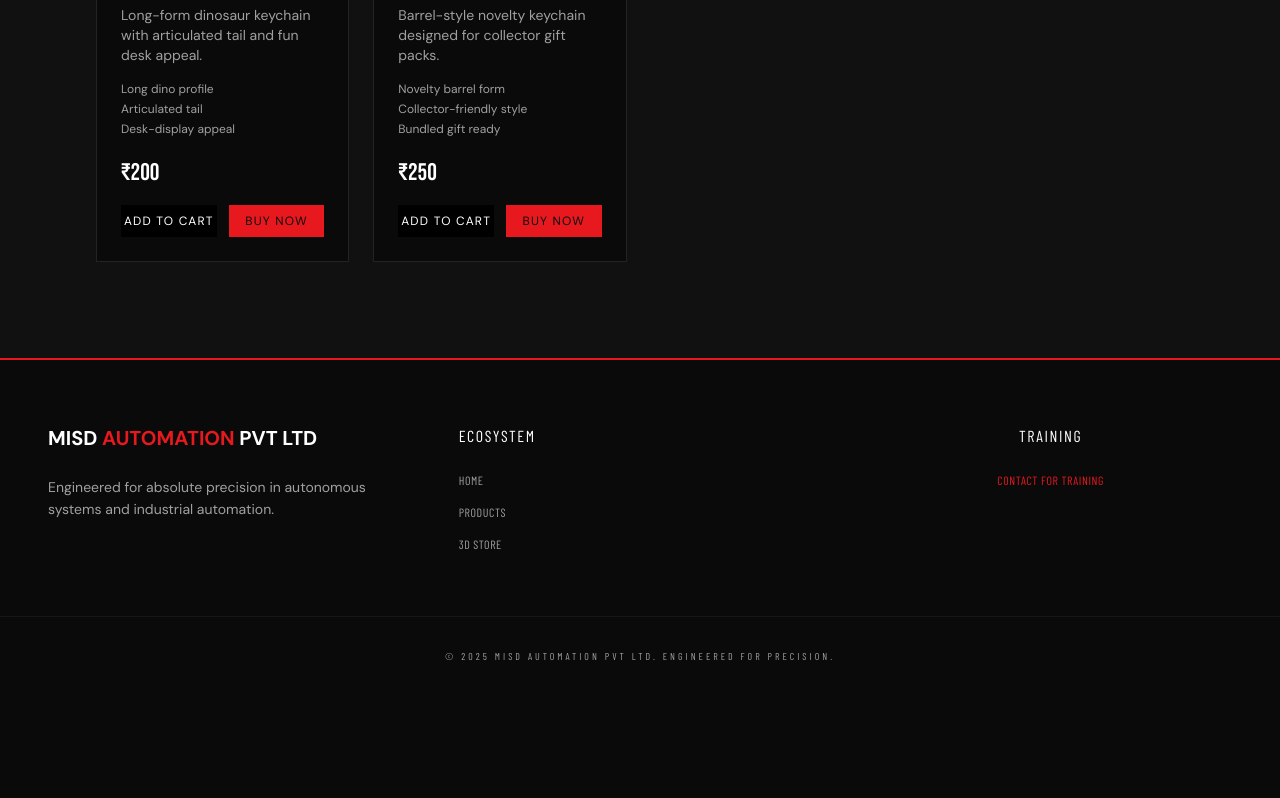
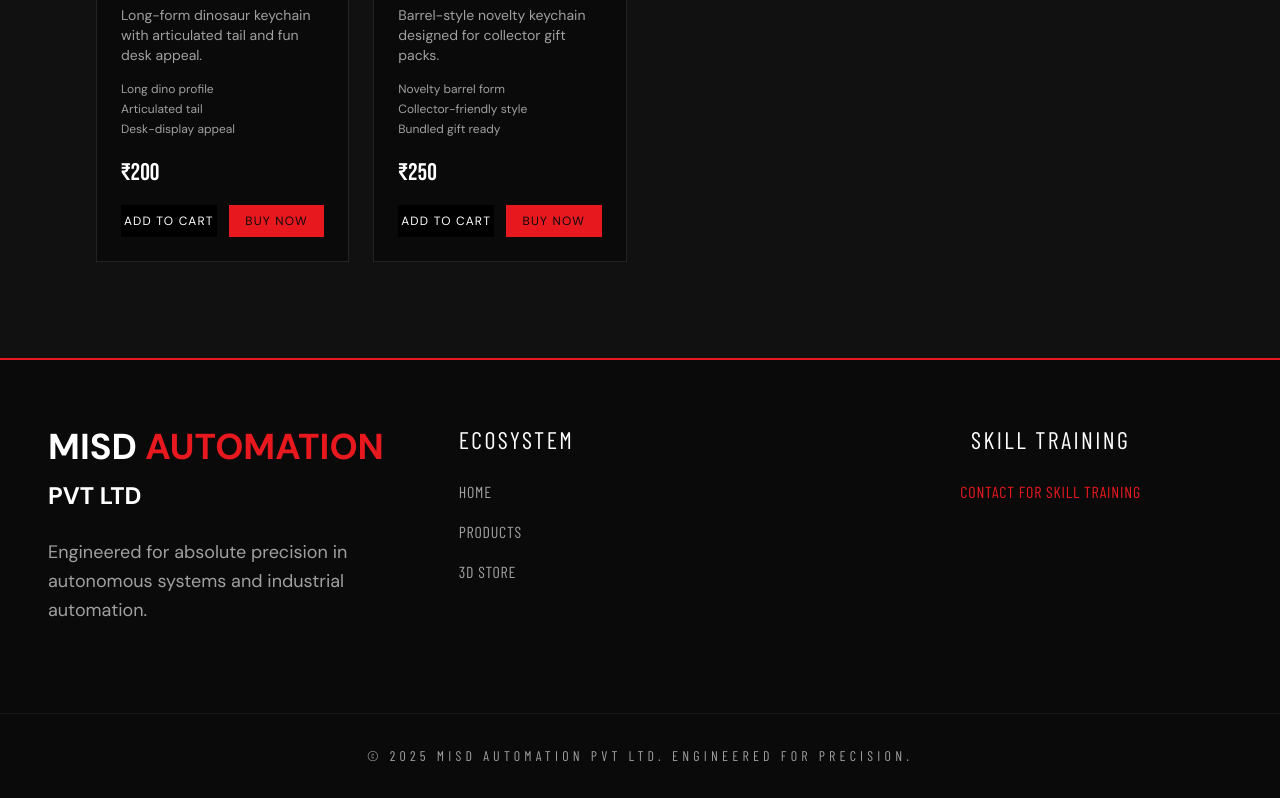
Before and after one commit to Kishoreramu25/MISD_AUTOMATIONS, a website: page 3d-store.html in a window 1280 px wide. Shown: the part 2887-3685 px from the top of the page. Before the commit the page ends 3583 px from the top, so only its background shows below. Drawn offline with nearby package versions, Linux system fonts and the light colour scheme; a web font is replaced by a local one.

Commit message:
Refine footer: Split company name into two lines for improved visual hierarchy across all pages

```diff
--- a/3d-store.html
+++ b/3d-store.html
@@ -319,30 +319,31 @@
 
     </main>
 
+        <!-- Footer -->
     <footer class="bg-surface w-full relative bottom-0 border-t-2 border-primary">
         <div class="grid grid-cols-1 md:grid-cols-3 gap-12 px-12 py-16 w-full max-w-screen-2xl mx-auto">
             <div>
-                <div class="text-xl font-bold uppercase text-white mb-6">MISD <span
-                        class="text-primary">Automation</span> Pvt Ltd</div>
-                <p class="text-on-surface-variant text-sm leading-relaxed mb-6">Engineered for absolute precision in
+                <div class="text-4xl font-bold uppercase text-white mb-6 leading-tight">MISD <span
+                        class="text-primary">Automation</span><br><span class="text-2xl">Pvt Ltd</span></div>
+                <p class="text-on-surface-variant text-lg leading-relaxed mb-6">Engineered for absolute precision in
                     autonomous systems and industrial automation.</p>
             </div>
             <div>
-                <p class="font-header text-white uppercase tracking-widest mb-6">Ecosystem</p>
-                <ul class="space-y-4 font-label text-xs text-on-surface-variant uppercase tracking-wider">
+                <p class="font-header text-2xl text-white uppercase tracking-widest mb-6">Ecosystem</p>
+                <ul class="space-y-4 font-label text-base text-on-surface-variant uppercase tracking-wider">
                     <li><a class="hover:text-white transition-colors" href="index.html">Home</a></li>
                     <li><a class="hover:text-white transition-colors" href="product-x1.html">Products</a></li>
                     <li><a class="hover:text-white transition-colors" href="3d-store.html">3D Store</a></li>
                 </ul>
             </div>
             <div class="flex flex-col items-center justify-start">
-                <p class="font-header text-white uppercase tracking-widest mb-6">Training</p>
-                <a class="font-label text-xs text-primary uppercase tracking-wider hover:text-white transition-colors"
-                    href="index.html#contact">Contact for Training</a>
+                <p class="font-header text-2xl text-white uppercase tracking-widest mb-6">Skill Training</p>
+                <a class="font-label text-base text-primary uppercase tracking-wider hover:text-white transition-colors"
+                    href="index.html#contact">Contact for Skill Training</a>
             </div>
         </div>
         <div class="border-t border-black/5 dark:border-white/5 py-8 text-center">
-            <p class="font-label text-[10px] text-on-surface-variant uppercase tracking-[0.3em]">
+            <p class="font-label text-sm text-on-surface-variant uppercase tracking-[0.3em]">
                 © 2025 MISD Automation Pvt Ltd. Engineered for Precision.
             </p>
         </div>
```
Also changed, not shown: achievements.html (+3 -3 lines), index.html (+3 -3 lines), product-agriculture.html (+3 -3 lines), product-autonomous.html (+3 -3 lines), product-ciniwhoop.html (+3 -3 lines), product-fpv-racing.html (+3 -3 lines), product-medicopter.html (+3 -3 lines), product-surveillance.html (+3 -3 lines), product-toy-drone.html (+3 -3 lines), product-trainer-quadcopter-kit.html (+3 -3 lines), product-x1.html (+3 -3 lines), team.html (+3 -3 lines), 1 other file.
